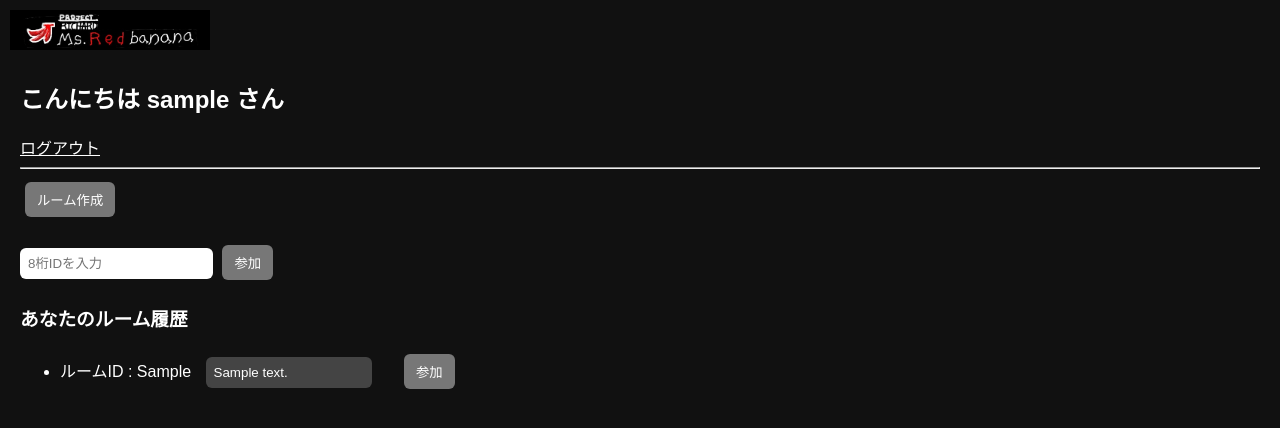
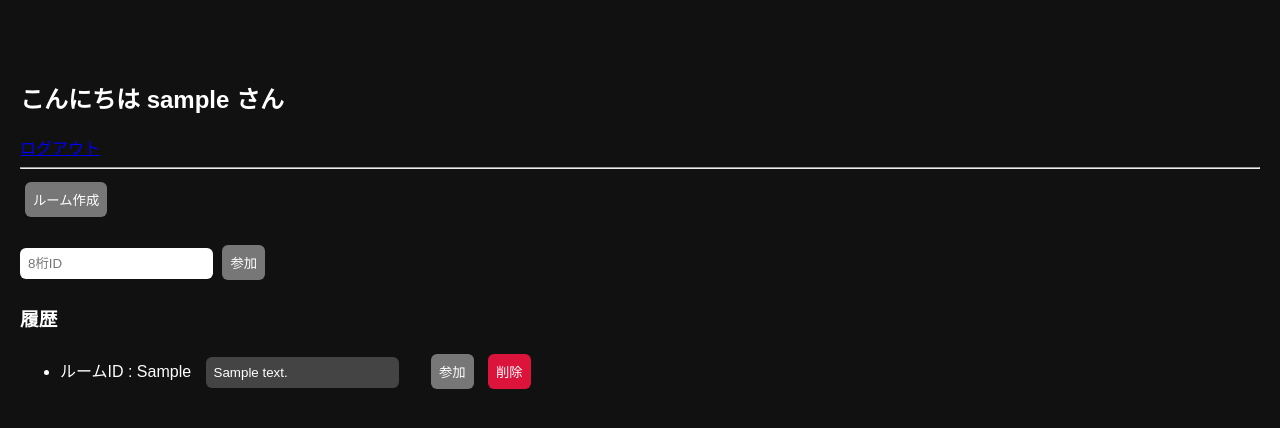
Before and after one commit to Denissssssssssssssssssssssssssssssssss/mr-red-banana-chat, a Flask app: page / in a window 1280 px wide. Shown: the top 428 px of the page. Run offline with Flask 3, Linux system fonts and the light colour scheme; the visitor is signed in with stand-in values (Sample User, id 1); tables that the repository leaves empty hold one stand-in row (values such as "Sample post"); some libraries are stand-ins or nearby versions.

Commit message:
Implement room deletion button in history
Added functionality to delete rooms from history.

```diff
--- a/templates/index.html
+++ b/templates/index.html
@@ -1,172 +1,67 @@
 <!DOCTYPE html>
 <html>
-
 <head>
-
 <meta charset="UTF-8">
 <title>Mr.Red Banana 暇人チャッツ</title>
-
 <meta name="viewport" content="width=device-width, initial-scale=1.0">
-
 <script src="https://cdn.socket.io/4.7.5/socket.io.min.js"></script>
 
 <style>
-
-body{
-    font-family:Arial;
-    margin:20px;
-    background:#111;
-    color:white;
-}
-
-#logo{
-    position:fixed;
-    top:10px;
-    left:10px;
-    width:200px;
-    z-index:1000;
-}
-
-#main{
-    margin-top:80px;
-}
-
-#messages{
-    height:300px;
-    overflow-y:scroll;
-    border:1px solid gray;
-    padding:10px;
-    background:#222;
-    border-radius:10px;
-}
-
-#messages li{
-    background:#555;
-    color:white;
-    padding:8px;
-    margin:6px 0;
-    border-radius:8px;
-    list-style:none;
-}
-
-#messages li.me{
-    color:#38b48b;
-    font-weight:bold;
-}
-
-button{
-    margin:5px;
-    padding:8px 12px;
-    border:none;
-    border-radius:6px;
-    background:#777;
-    color:white;
-    cursor:pointer;
-}
-
-input{
-    padding:8px;
-    border-radius:6px;
-    border:none;
-}
-
-.history-item{
-    margin:8px 0;
-}
-
-/* メモ欄 */
-.history-item input{
-    margin-left:10px;
-    width:150px;
-    background:#444;
-    color:white;
-}
-
-/* ✔マーク */
-.check{
-    color:#00c2c7;
-    margin-left:5px;
-    font-weight:bold;
-    opacity:0;
-    transition:0.3s;
-}
-
-.check.show{
-    opacity:1;
-}
-
+body{font-family:Arial;margin:20px;background:#111;color:white;}
+#main{margin-top:80px;}
+#messages{height:300px;overflow-y:scroll;border:1px solid gray;padding:10px;background:#222;border-radius:10px;}
+#messages li{background:#222;padding:8px;margin:6px 0;border-radius:8px;list-style:none;}
+#messages li.me{color:#38b48b;font-weight:bold;}
+button{margin:5px;padding:8px;border:none;border-radius:6px;background:#777;color:white;}
+input{padding:8px;border-radius:6px;border:none;}
+.history-item input{background:#444;color:white;margin-left:10px;}
+.check{color:#38b48b;margin-left:5px;opacity:0;}
+.check.show{opacity:1;}
+.delete{background:#dc143c;}
 </style>
-
 </head>
 
 <body>
 
-<img id="logo" src="/static/logo.png">
-
 <div id="main">
 
 <h2>こんにちは {{ username }} さん</h2>
-
-<a href="/logout" style="color:white;">ログアウト</a>
+<a href="/logout">ログアウト</a>
 
 <hr>
 
 <div id="homeArea">
 
-<button onclick="createRoom()">ルーム作成</button>
+<button onclick="createRoom()">ルーム作成</button><br><br>
 
-<br><br>
-
-<input id="roomInput" placeholder="8桁IDを入力" maxlength="8" inputmode="numeric">
-
+<input id="roomInput" placeholder="8桁ID" maxlength="8">
 <button onclick="joinRoom()">参加</button>
 
-<h3>あなたのルーム履歴</h3>
+<h3>履歴</h3>
 
 <ul>
+{% for r in room_history %}
+<li class="history-item">
+ルームID : {{ r[0] }}
 
-{% for r in room_history %}
+<input value="{{ r[1] or '' }}" oninput="saveNote('{{ r[0] }}', this)">
 
-<li class="history-item">
+<span class="check" id="check-{{ r[0] }}">✔</span>
 
-    ルームID : {{ r[0] }}
-
-    <input
-        value="{{ r[1] or '' }}"
-        placeholder="メモ"
-        oninput="saveNote('{{ r[0] }}', this)"
-    >
-
-    <span class="check" id="check-{{ r[0] }}">✔</span>
-
-    <button onclick="joinHistory('{{ r[0] }}')">参加</button>
-
+<button onclick="joinHistory('{{ r[0] }}')">参加</button>
+<button class="delete" onclick="deleteRoom('{{ r[0] }}')">削除</button>
 </li>
-
 {% endfor %}
-
 </ul>
 
 </div>
 
 <div id="chatArea" style="display:none;">
-
 <h3 id="roomTitle"></h3>
-
 <button onclick="leaveRoom()">退出</button>
-
-<br><br>
-
 <ul id="messages"></ul>
-
-<br>
-
-<input id="msg" autocomplete="off" placeholder="メッセージ">
-
+<input id="msg">
 <button onclick="sendMessage()">送信</button>
-
-<button onclick="toggleNotify()">通知モード</button>
-
 </div>
 
 </div>
@@ -175,154 +70,61 @@ input{
 
 var socket=io();
 var currentRoom=null;
-var notifyMode=false;
 
-/* スクロール */
-function scrollToBottom(){
-    var messages=document.getElementById("messages");
-    messages.scrollTop=messages.scrollHeight;
+function createRoom(){socket.emit("create_room");}
+
+function joinRoom(){
+let id=document.getElementById("roomInput").value;
+if(!/^[0-9]{8}$/.test(id)) return alert("8桁数字");
+socket.emit("join_room_by_id",{room:id});
 }
 
-/* 作成 */
-function createRoom(){
-    socket.emit("create_room");
+function joinHistory(id){socket.emit("join_room_by_id",{room:id});}
+
+function saveNote(id,input){
+fetch("/save_note",{method:"POST",headers:{"Content-Type":"application/json"},
+body:JSON.stringify({room:id,note:input.value})})
+.then(()=>{
+let c=document.getElementById("check-"+id);
+c.classList.add("show");
+setTimeout(()=>c.classList.remove("show"),1500);
+});
 }
 
-/* 参加 */
-function joinRoom(){
-    var roomId=document.getElementById("roomInput").value;
-
-    var regex=/^[0-9]{8}$/;
-
-    if(!regex.test(roomId)){
-        alert("ルームIDは半角数字8桁のみです");
-        return;
-    }
-
-    socket.emit("join_room_by_id",{room:roomId});
+function deleteRoom(id){
+if(!confirm("本当にルームID："+id+"を削除しますか？")) return;
+fetch("/delete_room",{method:"POST",headers:{"Content-Type":"application/json"},
+body:JSON.stringify({room:id})})
+.then(()=>location.reload());
 }
 
-function joinHistory(roomId){
-    socket.emit("join_room_by_id",{room:roomId});
+function leaveRoom(){
+socket.emit("leave_room",{room:currentRoom});
+location.reload();
 }
 
-/* ⭐自動保存＋✔表示 */
-function saveNote(roomId, input){
-
-    fetch("/save_note",{
-        method:"POST",
-        headers:{
-            "Content-Type":"application/json"
-        },
-        body:JSON.stringify({
-            room:roomId,
-            note:input.value
-        })
-    }).then(()=>{
-        var check=document.getElementById("check-"+roomId);
-
-        check.classList.add("show");
-
-        setTimeout(()=>{
-            check.classList.remove("show");
-        },1500);
-    });
-
+function sendMessage(){
+let msg=document.getElementById("msg").value;
+if(msg) socket.emit("message",{room:currentRoom,message:msg});
+document.getElementById("msg").value="";
 }
 
-/* 退出 */
-function leaveRoom(){
-    socket.emit("leave_room",{room:currentRoom});
+socket.on("room_created",d=>{currentRoom=d.room;enter(d.room);});
+socket.on("joined",d=>{currentRoom=d.room;enter(d.room);});
 
-    currentRoom=null;
-
-    document.getElementById("chatArea").style.display="none";
-    document.getElementById("homeArea").style.display="block";
-}
-
-/* 送信 */
-function sendMessage(){
-    var msg=document.getElementById("msg").value;
-
-    if(msg && currentRoom){
-        socket.emit("message",{room:currentRoom,message:msg});
-        document.getElementById("msg").value="";
-    }
-}
-
-/* 通知 */
-function toggleNotify(){
-    notifyMode=!notifyMode;
-
-    if(notifyMode){
-        if(Notification.permission==="default"){
-            Notification.requestPermission();
-        }
-        alert("通知モード ON");
-    }else{
-        alert("通知モード OFF");
-    }
-}
-
-/* イベント */
-
-socket.on("room_created",function(data){
-    currentRoom=data.room;
-    enterRoom("作成したルーム ID : "+data.room);
+socket.on("chat_message",d=>{
+let li=document.createElement("li");
+li.textContent=d.username+" : "+d.message;
+if(d.username=="{{username}}") li.classList.add("me");
+document.getElementById("messages").appendChild(li);
 });
 
-socket.on("joined",function(data){
-    currentRoom=data.room;
-    enterRoom("参加中ルーム ID : "+data.room);
-});
-
-socket.on("chat_message",function(data){
-
-    var li=document.createElement("li");
-
-    li.textContent=data.username+" : "+data.message;
-
-    if(data.username === "{{ username }}"){
-        li.classList.add("me");
-    }
-
-    var messages=document.getElementById("messages");
-
-    messages.appendChild(li);
-
-    scrollToBottom();
-
-    if(notifyMode && Notification.permission==="granted"){
-        new Notification("M.R.B",{
-            body:data.username+" : "+data.message
-        });
-    }
-
-});
-
-/* 入室 */
-function enterRoom(title){
-    document.getElementById("homeArea").style.display="none";
-    document.getElementById("chatArea").style.display="block";
-
-    document.getElementById("roomTitle").innerText=title;
-
-    document.getElementById("messages").innerHTML="";
-
-    scrollToBottom();
+function enter(id){
+homeArea.style.display="none";
+chatArea.style.display="block";
+roomTitle.innerText="ルーム："+id;
+messages.innerHTML="";
 }
-
-/* 数字制限 */
-document.getElementById("roomInput").addEventListener("input",function(){
-    this.value=this.value.replace(/[^0-9]/g,"");
-});
-
-/* Enter送信 */
-document.getElementById("msg").addEventListener("keypress",function(e){
-    if(e.key==="Enter"){
-        sendMessage();
-    }
-});
 
 </script>
 
```
